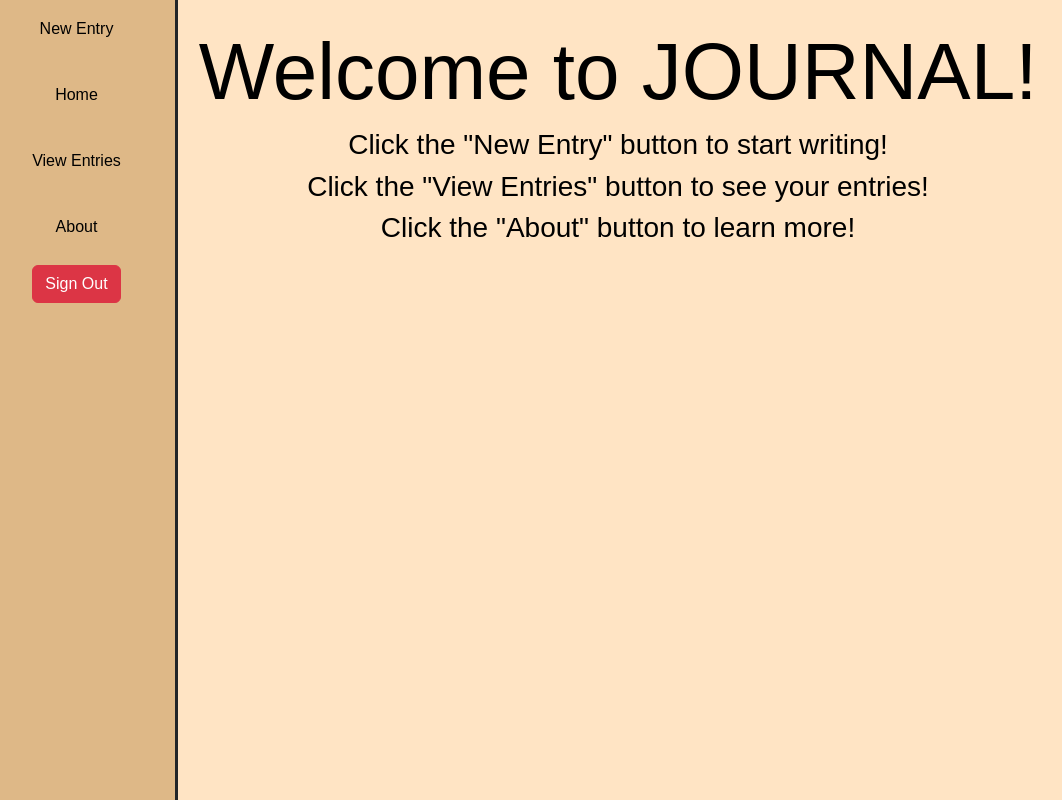
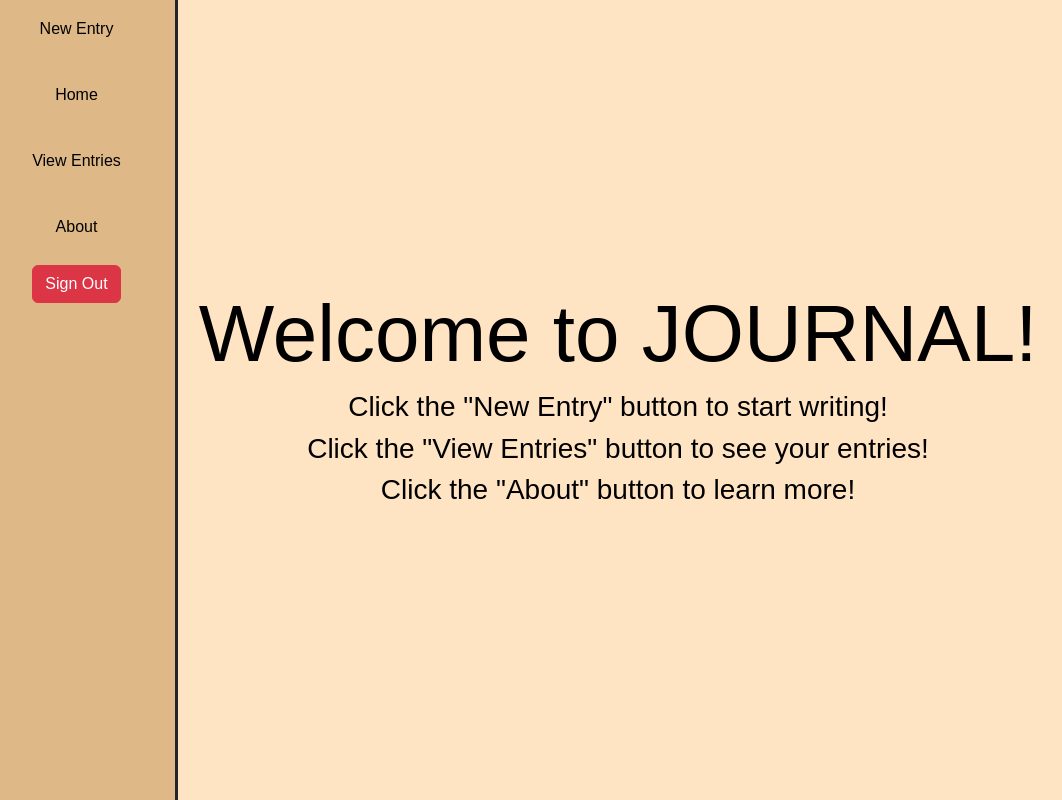
Before and after one commit to JustinYSJSU/react_journal, a React (Create React App) app: page /home in a window 1280 px wide. Shown: the whole page, without its empty margins (22-1084 px from the left). Built offline with nearby package versions, Linux system fonts and the light colour scheme; no server answers.

Commit message:
center login container

```diff
--- a/src/css/login.css
+++ b/src/css/login.css
@@ -16,7 +16,12 @@ html,body{
 }
 
 .container {
-    margin: 50px auto;
+  position: absolute;
+  top: 50%;
+  left: 50%;
+  transform: translate(-50%, -50%);
+  padding: 10px;
+
 }
 
 .body {
```
